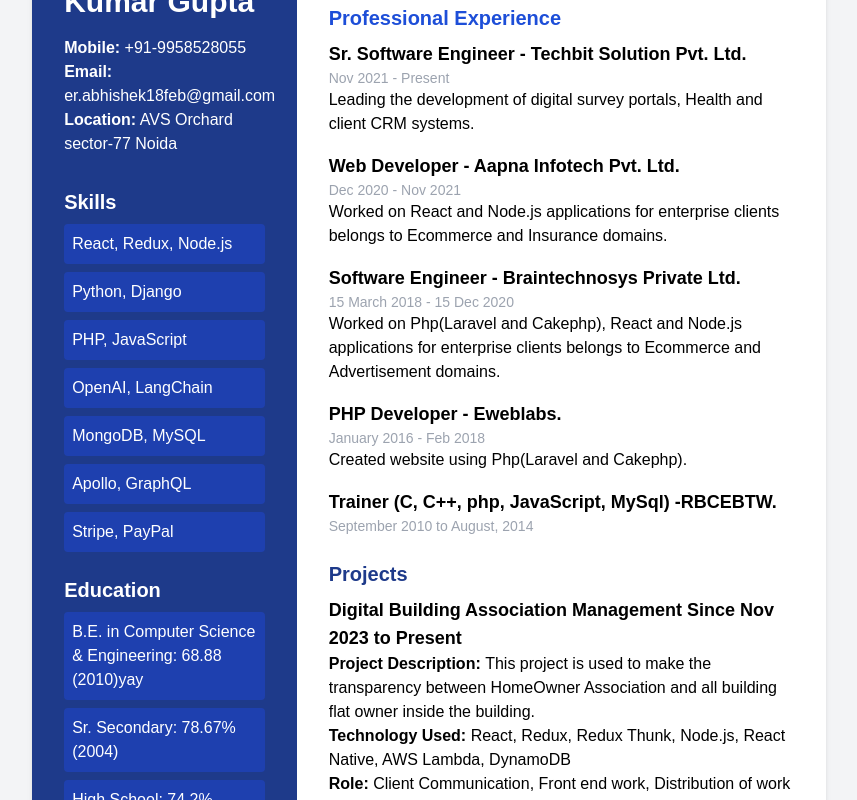
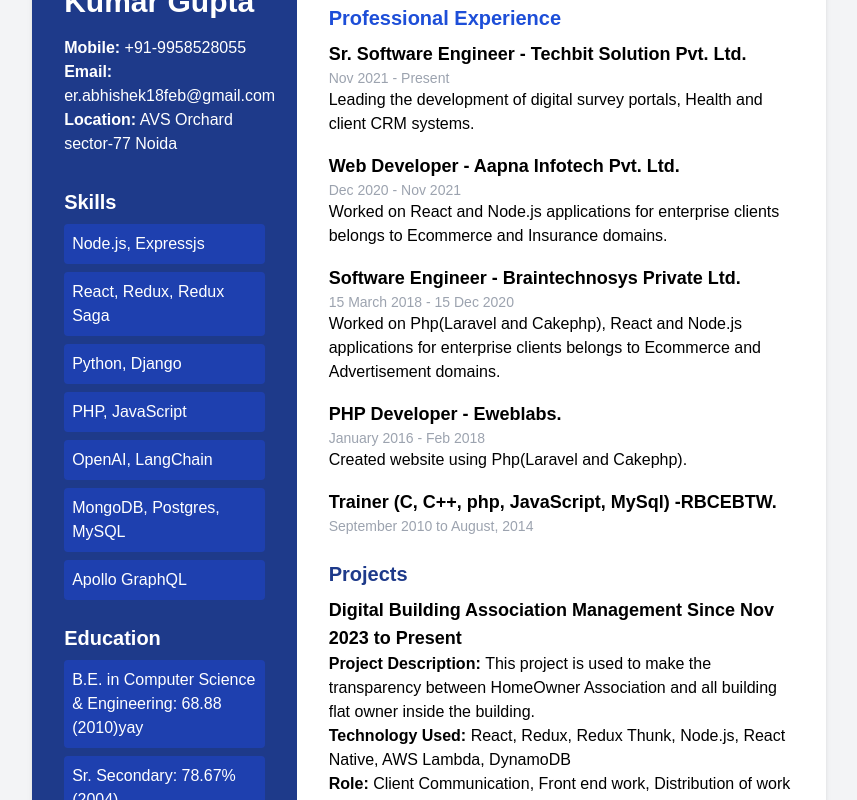
Before and after one commit to abhishek18feb/jmdsoft-block, a Next.js app: page /profile in a window 1280 px wide. Shown: the part 454-1254 px from the top of the page, without its empty margins (211-1068 px from the left). Built offline with nearby package versions, Linux system fonts and the light colour scheme.

Commit message:
Updated the skill set
Updated the skill set

```diff
--- a/src/app/profile/page.tsx
+++ b/src/app/profile/page.tsx
@@ -48,13 +48,14 @@
                         <div>
                             <h2 className="text-xl font-bold mb-2">Skills</h2>
                             <ul className="space-y-2">
-                                <li className="bg-blue-800 p-2 rounded">React, Redux, Node.js</li>
+                                <li className="bg-blue-800 p-2 rounded">Node.js, Expressjs</li>
+                                <li className="bg-blue-800 p-2 rounded">React, Redux, Redux Saga</li>
                                 <li className="bg-blue-800 p-2 rounded">Python, Django</li>
                                 <li className="bg-blue-800 p-2 rounded">PHP, JavaScript</li>
                                 <li className="bg-blue-800 p-2 rounded">OpenAI, LangChain</li>
-                                <li className="bg-blue-800 p-2 rounded">MongoDB, MySQL</li>
-                                <li className="bg-blue-800 p-2 rounded">Apollo, GraphQL</li>
-                                <li className="bg-blue-800 p-2 rounded">Stripe, PayPal</li>
+                                <li className="bg-blue-800 p-2 rounded">MongoDB, Postgres, MySQL</li>
+                                <li className="bg-blue-800 p-2 rounded">Apollo GraphQL</li>
+                                {/* <li className="bg-blue-800 p-2 rounded">Stripe, PayPal</li> */}
                             </ul>
                             <h2 className="text-xl font-bold mt-6 mb-2">Education</h2>
                             <ul className="space-y-2">
```
